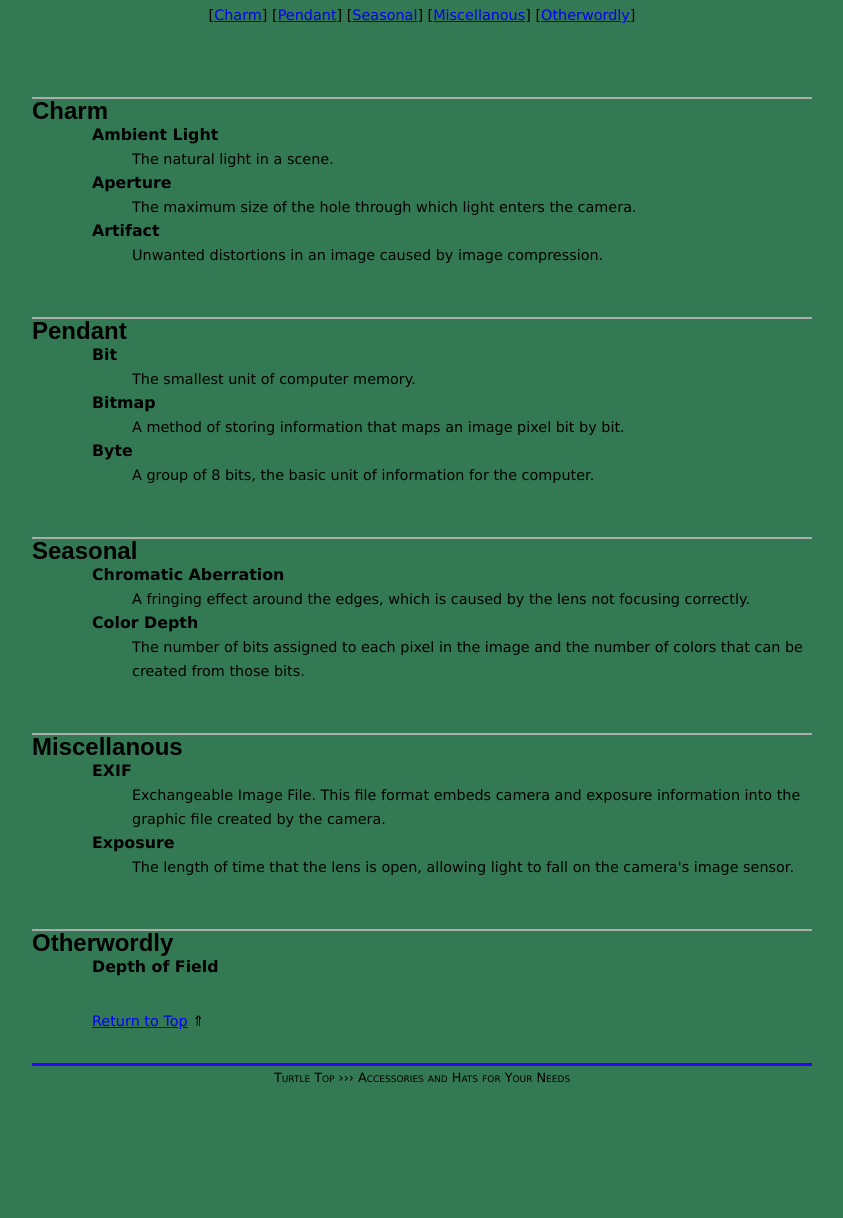
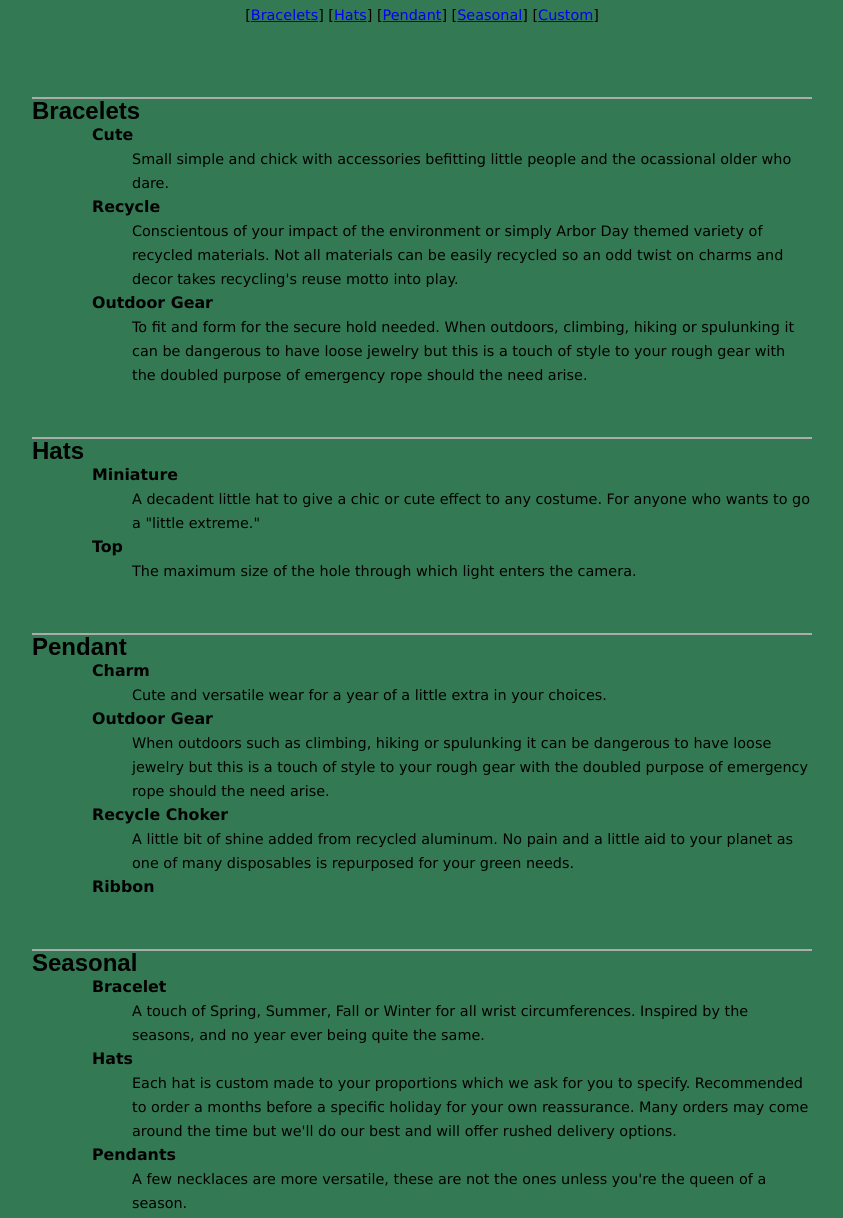
Before and after one commit to jbrcak/jbrcak.github.io, a plain HTML site: page merchandise.htm in a window 1280 px wide. Shown: the part 278-1496 px from the top of the page, without its empty margins (218-1061 px from the left). Before the commit the page ends 1368 px from the top, so only its background shows below. Drawn offline with Linux system fonts and the light colour scheme.

Commit message:
Added files via upload

```diff
--- a/merchandise.htm
+++ b/merchandise.htm
@@ -26,7 +26,7 @@
          <img src="turtletop.jpg" alt="Turtle Top" usemap="#logomap" />
         <map name="logomap">
           <area shape="circle" coords="82. 78,80"
-          href="home.htm" alt="Home Page" />
+          href="index.htm" alt="Home Page" />
           <area shape"reect" coords="235, 120, 310, 150"
           href="about.htm" alt="About" />
           <area shape="rect" coords="340, 120, 510, 150"
@@ -37,7 +37,7 @@
       </header>
    <nav>
     <ul>
-      <li><a href="home.htm">Home</a></li>
+      <li><a href="index.htm">Home</a></li>
       <li><a href="about.htm">About</a></li>
       <li><a href="merchandise.htm">Merchandise</a></li>
       <li><a href="registerwithemail.htm">Register</a></li>
@@ -47,62 +47,100 @@
          <h1>Merchandise At Turtle Top</h1>
 
          <nav>
-          [<a href="#charm">Charm</a>]
+          [<a href="#bracelets">Bracelets</a>]
+          [<a href="#hats">Hats</a>]
           [<a href="#pendant">Pendant</a>]
           [<a href="#seasonal">Seasonal</a>]
-          [<a href="#miscellanous">Miscellanous</a>]
-          [<a href="#other">Otherwordly</a>]
+          [<a href="#Custom">Custom</a>]
+
         </nav>
 
-         <h2 id="charm">Charm</h2>
+         <h2 id="bracelets">Bracelets</h2>
          <dl>
-            <dt><b>Ambient Light</b></dt>
-            <dd>The natural light in a scene.</dd>
-            <dt id="aperture"><b>Aperture</b></dt>
+            <dt><b>Cute</b></dt>
+            <dd>Small simple and chick with accessories befitting
+            little people and the ocassional older who dare.
+            <dt><b>Recycle</b></dt>
+            <dd>Conscientous of your impact of the environment or simply
+            Arbor Day themed variety of recycled materials. Not all
+            materials can be easily recycled so an odd twist on charms
+            and decor takes recycling's reuse motto into play.</dd>
+            <dt><b>Outdoor Gear</b></dt>
+            <dd>To fit and form for the secure hold needed.
+            When outdoors, climbing, hiking or spulunking
+            it can be dangerous to have loose jewelry but this is a
+            touch of style to your rough gear with the doubled purpose
+            of emergency rope should the need arise.</dd>
+            </dl>
+         <h2 id="hats">Hats</h2>
+         <dl>
+            <dt><b>Miniature</b></dt>
+            <dd>A decadent little hat to give a chic or cute effect to
+            any costume. For anyone who wants to go a "little extreme."
+            </dd>
+            <dt id="aperture"><b>Top</b></dt>
             <dd>The maximum size of the hole through which light
                 enters the camera.</dd>
-            <dt><b>Artifact</b></dt>
-            <dd>Unwanted distortions in an image caused by image
-                compression.</dd>
          </dl>
 
          <h2 id="pendant">Pendant</h2>
          <dl>
-            <dt><b>Bit</b></dt>
-            <dd>The smallest unit of computer memory.</dd>
-            <dt><b>Bitmap</b></dt>
-            <dd>A method of storing information that maps an image
-                pixel bit by bit.</dd>
-            <dt><b>Byte</b></dt>
-            <dd>A group of 8 bits, the basic unit of information
-                for the computer.</dd>
+            <dt><b>Charm</b></dt>
+            <dd>Cute and versatile wear for a year of a little extra in
+            your choices.</dd>
+            <dt><b>Outdoor Gear</b></dt>
+            <dd>When outdoors such as climbing, hiking or spulunking
+            it can be dangerous to have loose jewelry but this is a
+            touch of style to your rough gear with the doubled purpose
+            of emergency rope should the need arise.</dd>
+            <dt><b>Recycle Choker</b></dt>
+            <dd>A little bit of shine added from recycled aluminum. No
+            pain and a little aid to your planet as one of many disposables
+            is repurposed for your green needs.</dd>
+            <dt><b>Ribbon</b></dt>
+            <dd></dd>
          </dl>
 
          <h2 id="seasonal">Seasonal</h2>
          <dl>
-            <dt><b>Chromatic Aberration</b></dt>
-            <dd>A fringing effect around the edges, which is caused
-                by the lens not focusing correctly.</dd>
-            <dt><b>Color Depth</b></dt>
-            <dd>The number of bits assigned to each pixel in the
-                image and the number of colors that can be created
-                from those bits.</dd>
+            <dt><b>Bracelet</b></dt>
+            <dd>A touch of Spring, Summer, Fall or Winter for all wrist
+             circumferences. Inspired by the seasons, and no year ever
+             being quite the same.</dd>
+            <dt><b>Hats</b></dt>
+            <dd>Each hat is custom made to your proportions which we ask
+            for you to specify. Recommended to order a months before a
+            specific holiday for your own
+            reassurance. Many orders may come around the time but we'll
+            do our best and will offer rushed delivery options.</dd>
+            <dt><b>Pendants</b></dt>
+            <dd>A few necklaces are more versatile, these are not the
+            ones unless you're the queen of a season.</dd>
          </dl>
 
 
-         <h2 id="miscellanous">Miscellanous</h2>
+         <h2 id="custom">Custom</h2>
          <dl>
-            <dt><b>EXIF</b></dt>
-            <dd>Exchangeable Image File. This file format embeds camera
-                and exposure information into the graphic file created
-                by the camera.</dd>
-            <dt id="exposure"><b>Exposure</b></dt>
-            <dd>The length of time that the lens is open, allowing light
-                to fall on the camera's image sensor.</dd>
+            <dt><b>Seasonal</b></dt>
+              <dd>Limited supply of more decorated and embelished
+              series ogf hats for people looking to go out of their way for an
+              extra accent. We do warn, these hats wil be rather unusual either
+              by styles of another decade or be more heavy. They will only be
+              occassionally available as it may take an unusually long time to make
+              and come in a more limited scale of sizes
+              <br />
+              We will post additional requirements and tips to bypassing having to
+              return and exchange should one be planning to say wear a fancy bun.
+              Expect to have more in depth contact for measurements and conditions
+              via e-mail if ordering for the next two weeks. Order a month in advance
+               if possible.</dd>
+            <dt><b>Miniature Hats</b></dt>
+              <dd>For cosplayers or anyone looking for a twist.
+            <dt><b>Exchange</b></dt>
+            <dd>Exchangeable events will be posted here. Should be in a
+            condition for reuse or with minor fixes needed. Adding to the
+            the recycling motto with sanitizing thorougly and reusing.</dd>
          </dl>
-         <h2 id="other">Otherwordly</h2>
-         <dl>
-            <dt><b>Depth of Field</b></dt>
          <div><a href="#top">Return to Top</a> &#8657;</div>
       </section>
 
```
Also changed, not shown: about.htm (+20 -13 lines), index.htm (added, +95 -0 lines), registerwithemail.htm (+2 -2 lines), thirds.jpg.
